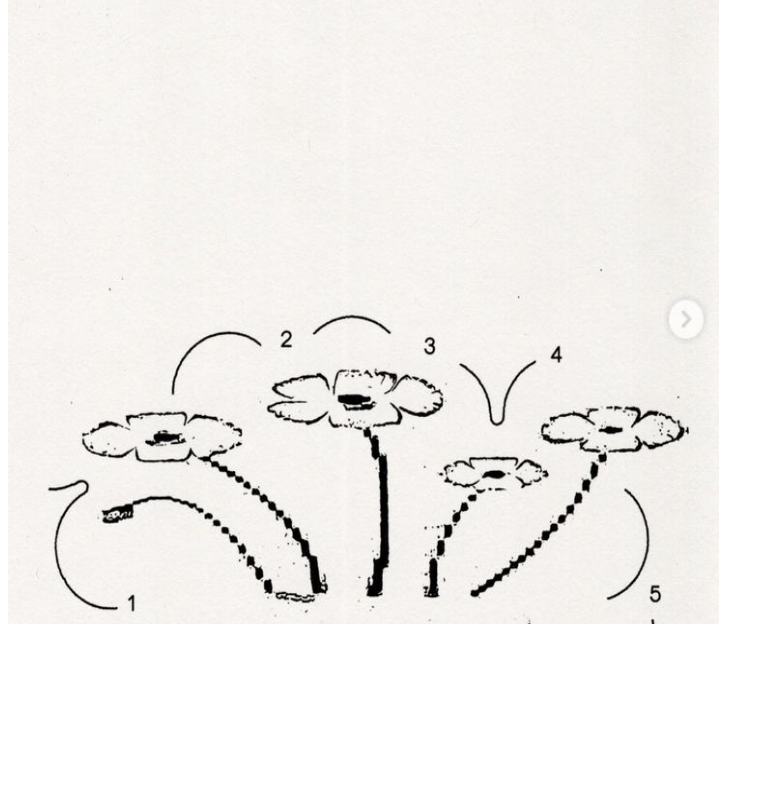
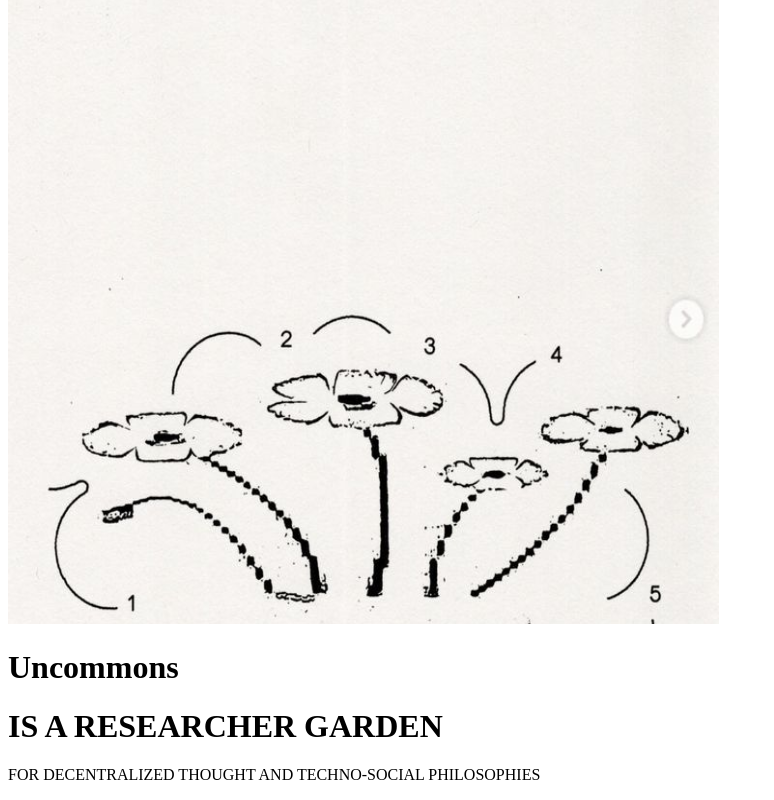
Before and after one commit to kayyueth/unco_website, a Next.js app in the folder unco_web/: page /home in a window 1280 px wide. Shown: the part 1034-1834 px from the top of the page, without its empty margins (0-774 px from the left). Before the commit the page ends 1670 px from the top, so only its background shows below. Built offline with nearby package versions, Linux system fonts and the light colour scheme.

Commit message:
feat: home text

```diff
--- a/unco_web/pages/home.tsx
+++ b/unco_web/pages/home.tsx
@@ -5,6 +5,11 @@ export default function Homepage() {
             <img className="w-full" src='/home_bg.svg' />
             <div className="flex justify-center">
                 <img src='/home_flower.svg'/>
+                <div className="absolute text-center top-[1026px]">
+                    <h1>Uncommons</h1>
+                    <h1>IS A RESEARCHER GARDEN</h1>
+                    <p>FOR DECENTRALIZED THOUGHT AND TECHNO-SOCIAL PHILOSOPHIES</p>
+                </div>
             </div>
         </div>
     );
```
